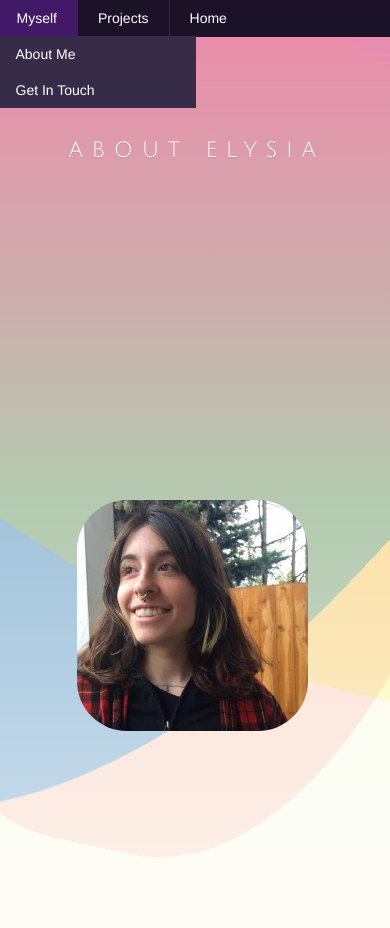
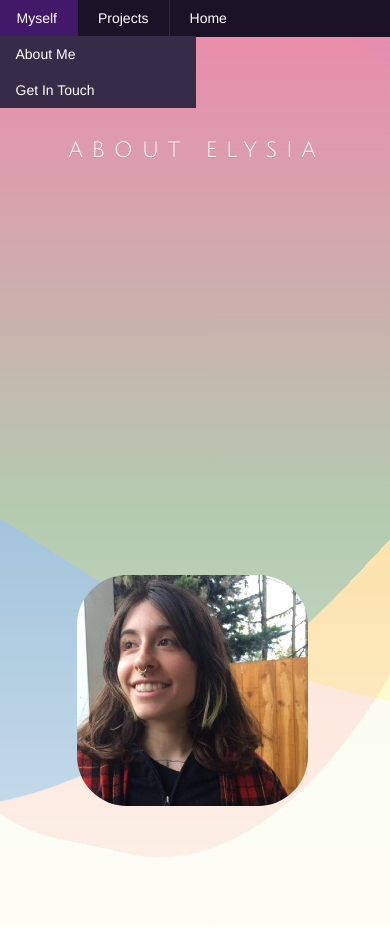
Before and after one commit to ElysiaAvery/elysia-portfolio, a PHP site: template views/about.html.twig in a window 390 px wide; the page is wider, and only the part inside the window is pictured. Run offline with PHP 8.4, Linux system fonts and the light colour scheme; the template is opened without the code that fills it, so the values that code supplies are empty; some libraries are stand-ins or nearby versions.

Commit message:
Add minor styling change

```diff
--- a/web/css/styles.css
+++ b/web/css/styles.css
@@ -204,7 +204,7 @@
   #profile-pic {
     position: absolute;
     left: 17%;
-    top: 300;
+    top: 375;
     width: 65%;
     z-index: 1;
     border-radius: 50px 50px;
```
